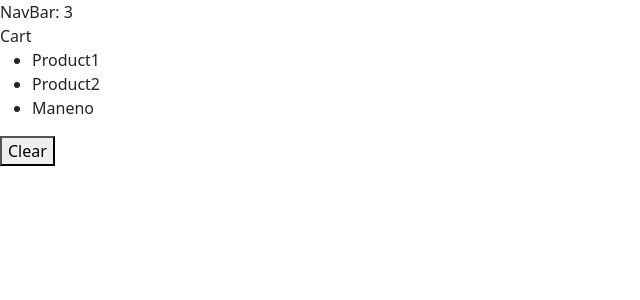
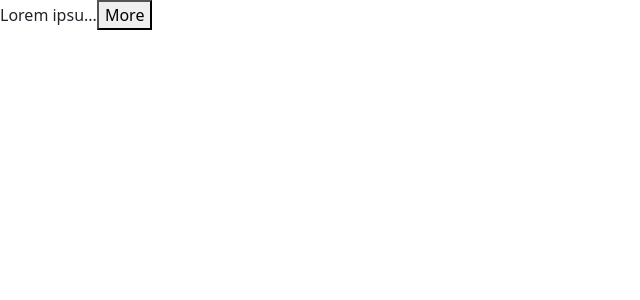
Before and after one commit to josuerushanika/React_with_type_script, a React (Vite) app in the folder react-app/: page / in a window 1280 px wide. Shown: the top 300 px of the page, without its empty margins (0-640 px from the left). Built offline with nearby package versions, Linux system fonts and the light colour scheme.

Commit message:
Update files

```diff
--- a/react-app/src/App.tsx
+++ b/react-app/src/App.tsx
@@ -1,15 +1,22 @@
-import { useState } from "react";
-import Cart from "./components/Cart";
-import { NavBar } from "./components/NavBar";
-
+import ExpandableText from "./components/ExpandableText";
 
 function App() {
-const [cartItems, setCartItems] =  useState(['Product1', 'Product2', 'Maneno']);
-
-  return <div>
-      <NavBar cartItemsCount={cartItems.length}/>
-      <Cart cartItems={cartItems} onClear={() => setCartItems([])}/>
-  </div>;
+  return (
+    <div>
+      <ExpandableText maxChars={10}>
+        Lorem ipsum dolor sit amet consectetur adipisicing elit. Magnam labore
+        enim id similique optio fugiat praesentium quidem obcaecati iste unde,
+        odio assumenda tempore quo qui eveniet maxime veniam? Nesciunt, a animi
+        cumque nihil tenetur minus debitis. Illo tempora quia commodi
+        voluptatibus qui doloribus ipsam hic, veritatis adipisci perspiciatis
+        laborum quo laboriosam nemo cum consequuntur nihil ut quaerat odio dolor
+        ratione dicta ad aut fuga? Alias laboriosam odio eius, debitis enim
+        perspiciatis nemo eum reprehenderit. Eos hic cum maiores atque, debitis
+        dolorum a provident nostrum nihil aperiam laboriosam est harum enim
+        repellat fugit at iure officiis quo eius neque ullam ipsa.
+      </ExpandableText>
+    </div>
+  );
 }
 
 export default App;
--- /dev/null
+++ b/react-app/src/components/ExpandableText.tsx
@@ -0,0 +1,20 @@
+import React, { useState } from 'react'
+
+interface Props {
+    children: string;
+    maxChars?: number;
+}
+
+
+const ExpandableText = ({children, maxChars = 100 }:Props) => {
+  const [isExpanded, setExpanded] = useState(false);
+
+    if(children.length <= maxChars) return  <p>{children}</p>;
+
+    const text = isExpanded ? children : children.substring(0,maxChars);
+  return (
+    <p>{text}...<button onClick={() => setExpanded(!isExpanded)}>{isExpanded ?'Less' : 'More'}</button></p>
+  )
+}
+
+export default ExpandableText
```
